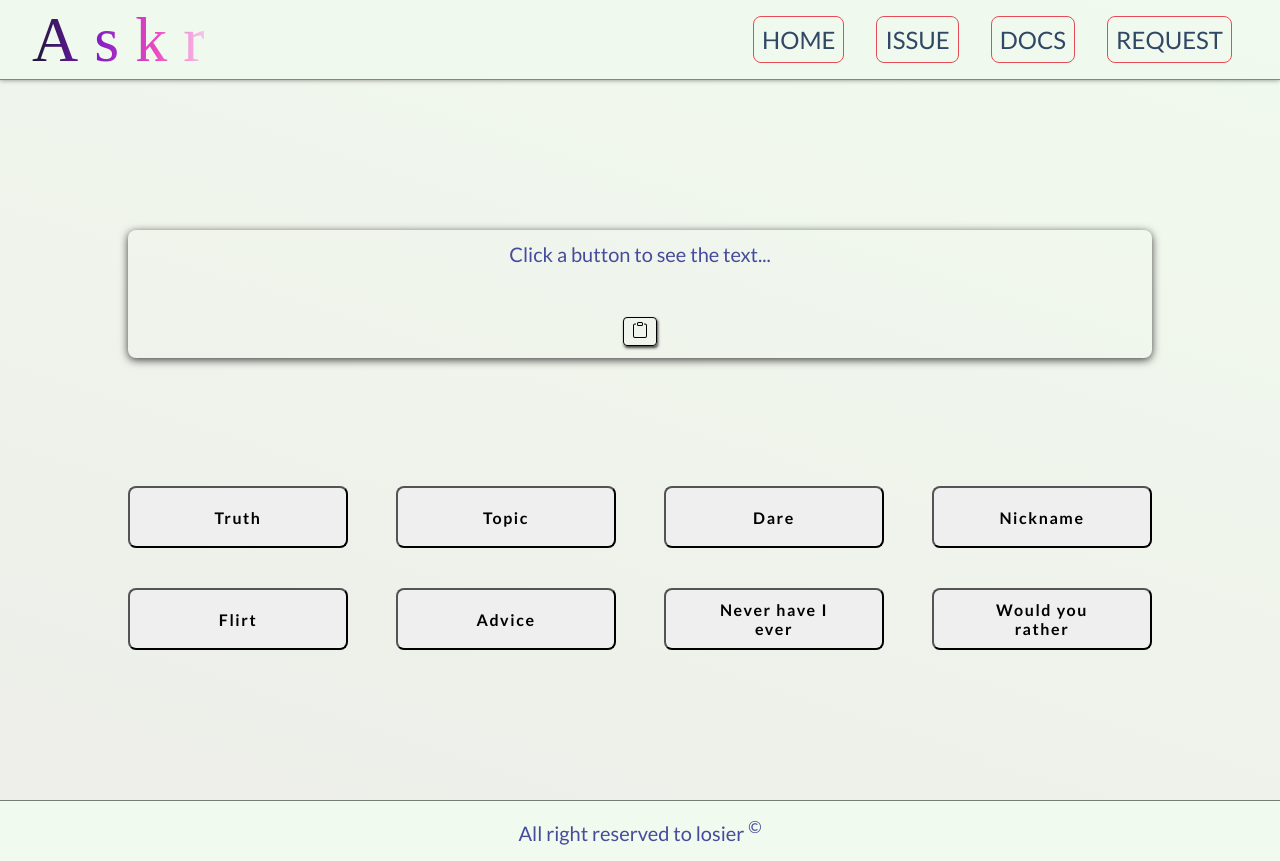
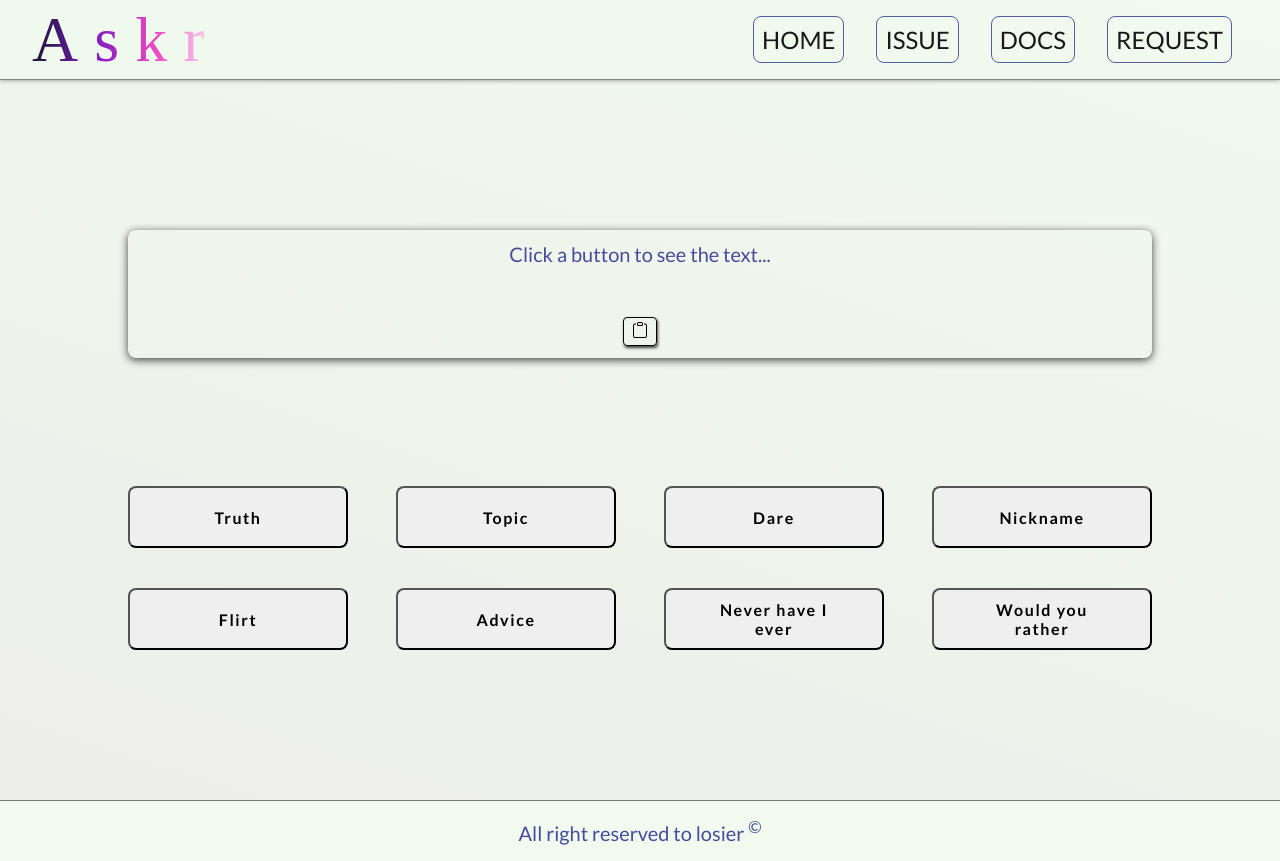
Before and after one commit to losier/Askr, a Next.js app: page / in a window 1280 px wide. Built offline with nearby package versions, Linux system fonts and the light colour scheme; a web font is replaced by a local one.

Commit message:
fixed some bug

```diff
--- a/src/components/Navbar.tsx
+++ b/src/components/Navbar.tsx
@@ -15,7 +15,11 @@ const Navbar = () => {
           <Link className={styles.navBtn} href="/">
             Home
           </Link>
-          <Link className={styles.navBtn} href="/">
+          <Link
+            className={styles.navBtn}
+            href="https://github.com/losier/Askr/issues/new/"
+            target={"_blank"}
+          >
             Issue
           </Link>
           <Link className={styles.navBtn} href="/documentation">
--- a/src/styles/Navbar.module.css
+++ b/src/styles/Navbar.module.css
@@ -41,15 +41,15 @@
 }
 
 .navBtn {
-  color: #1d3557;
-  border: 1px solid #e63946;
+  color: black;
+  border: 1px solid var(--color-text);
   padding: 0.5rem;
   border-radius: 0.5rem;
 }
 
 .navBtn:hover {
-  color: #e63946;
-  border: 1px solid #a8dadc;
+  color: var(--color-text);
+  border: 1px solid black;
 }
 
 .navMenu input[type="checkbox"] {
```
